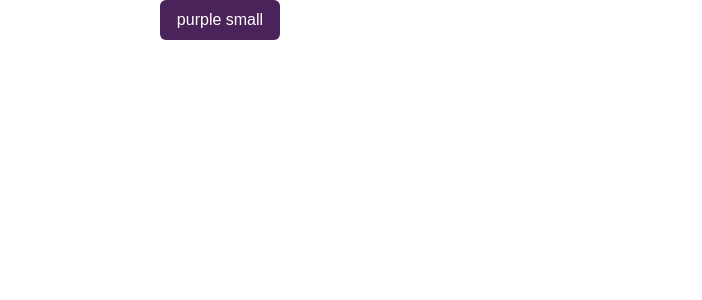
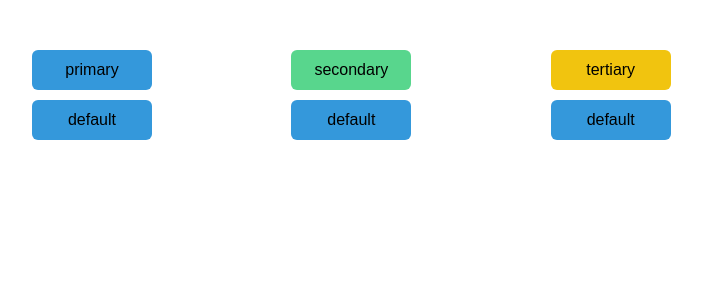
Before and after one commit to ovinidev/Stitches-studies, a React (Vite) app: page / in a window 1280 px wide. Shown: the top 300 px of the page, without its empty margins (224-926 px from the left). Built offline with nearby package versions, Linux system fonts and the light colour scheme.

Commit message:
Adding button component

```diff
--- a/src/App.tsx
+++ b/src/App.tsx
@@ -7,7 +7,7 @@ import { dark } from './styles/themes/dark';
 function App() {
 
   return (
-    <div className={dark}>
+    <div className={light}>
       <Router>
         <MainRoutes />
         {globalStyles()}
--- a/src/components/Button/styles.ts
+++ b/src/components/Button/styles.ts
@@ -19,31 +19,36 @@ export const StitchesButton = styled('button', {
 
   variants: {
     color: {
-      purple: {
+      primary: {
+        background: '$primary',
         color: '$',
+        transition: 'all .6s ease-in-out',
         '&:hover': {
+          background: '$purple',
+          color: '#fff'
         }
       },
-      red: {
+      secondary: {
+        background: '$secondary',
         color: '$',
+        transition: 'all .2s ease-in',
         '&:hover': {
+          background: '$red',
         }
       },
-      black: {
+      tertiary: {
+        background: '$tertiary',
         color: '$',
+        transition: 'all .8s ease',
         '&:hover': {
-        }
-      },
-      blue: {
-        color: '$',
-        '&:hover': {
+          background: '$primary',
         }
       },
     },
   },
 
   defaultVariants: {
-    color: '',
+    color: 'primary',
   },
 
   compoundVariants: [
--- a/src/pages/MainPage/index.tsx
+++ b/src/pages/MainPage/index.tsx
@@ -5,7 +5,12 @@ export const MainPage = () => {
   return (
     <Container>
       <ButtonContainer>
-        <Button disabled onClick={() => console.log('oi')}>purple small</Button>
+        <Button color={'primary'}>primary</Button>
+        <Button color={'secondary'}>secondary</Button>
+        <Button color={'tertiary'}>tertiary</Button>
+        <Button>default</Button>
+        <Button>default</Button>
+        <Button>default</Button>
       </ButtonContainer>
     </Container>
   )
--- a/src/pages/MainPage/styles.ts
+++ b/src/pages/MainPage/styles.ts
@@ -11,7 +11,8 @@ export const ButtonContainer = styled('div', {
   display: 'grid',
   justifyContent: 'center',
   alignItems: 'center',
-  gridTemplateColumns: '1fr 1fr',
-  width: '40vw',
-  gap: '2rem'
+  gridTemplateColumns: '1fr 1fr 1fr',
+  width: '60vw',
+  mt: '5rem',
+  gap: '1rem'
 });
```
